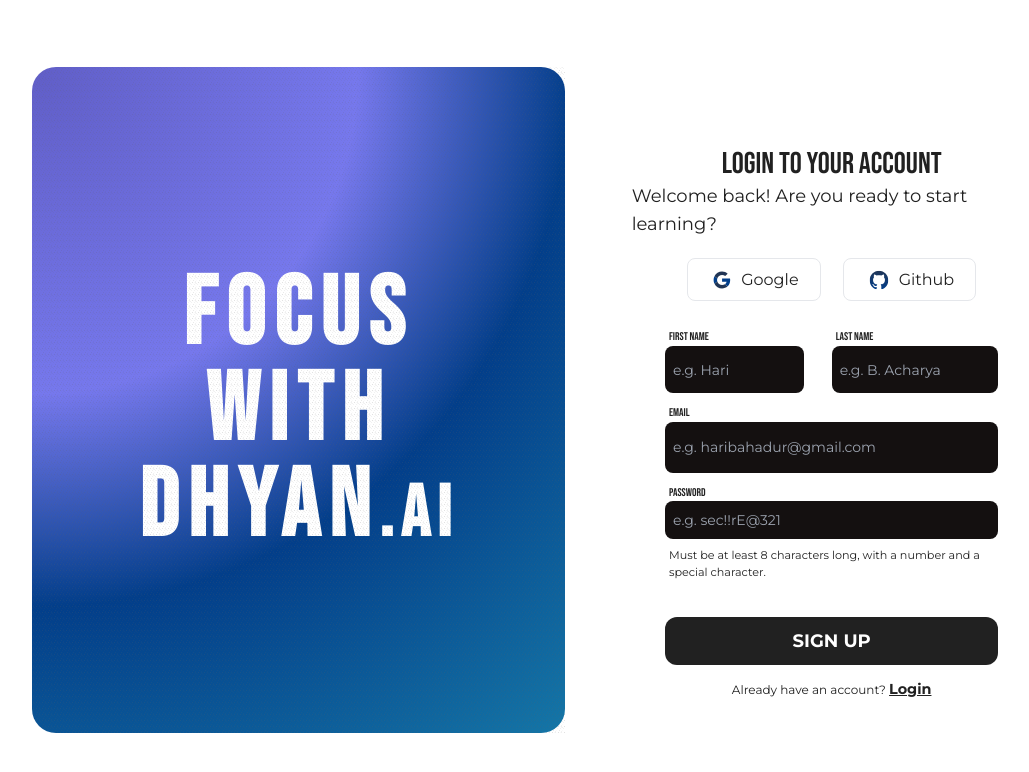
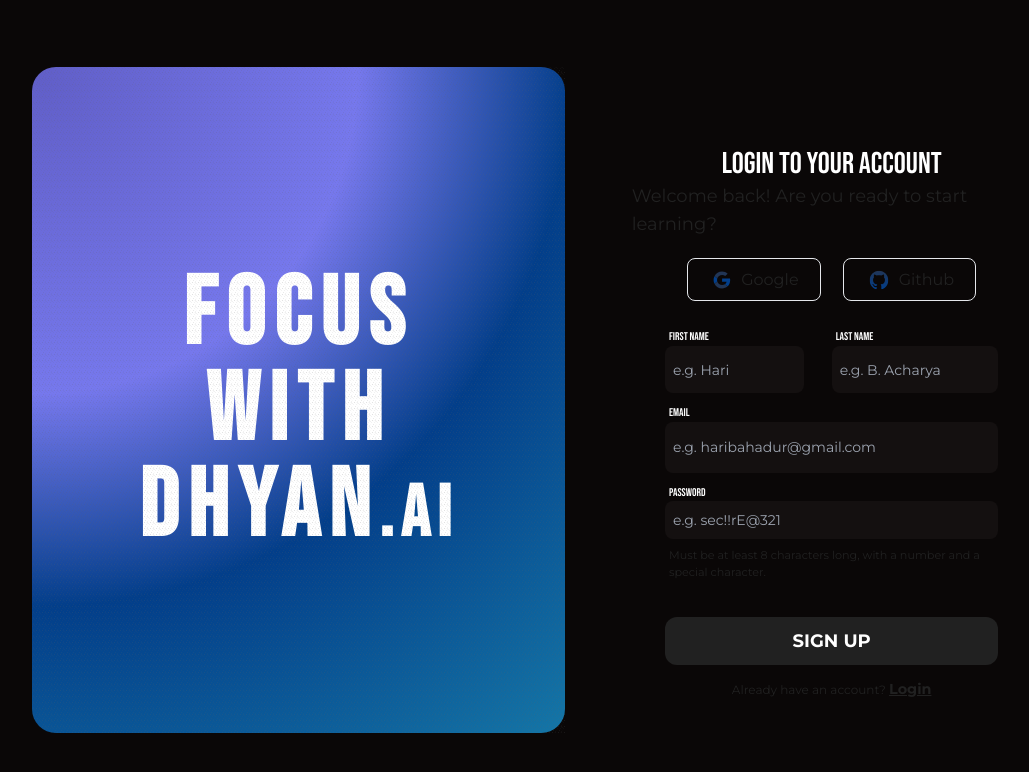
Before and after one commit to ItsSitanshu/dhyan-v1, a Next.js app: page /auth/register in a window 1280 px wide. Shown: the top 772 px of the page, without its empty margins (75-1104 px from the left). Built offline with nearby package versions, Linux system fonts and the light colour scheme; a web font is replaced by a local one; what @supabase/auth-helpers-nextjs would draw is missing.

Commit message:
final styles

```diff
--- a/app/auth/register/page.tsx
+++ b/app/auth/register/page.tsx
@@ -11,8 +11,8 @@
     const [scale, setScale] = useState<number>(200);
 
     return (
-        <div className="flex h-screen w-screen justify-center items-center" onClick={() => setScale(170)}>
-            <div className="flex flex-row justify-start w-10/12 h-5/6 bg-background rounded-3xl">
+        <div className="flex h-screen w-screen justify-center items-center bg-lprim" onClick={() => setScale(170)}>
+            <div className="flex flex-row justify-start w-10/12 h-5/6 bg-lprim rounded-3xl">
                 <div className="w-1/2 h-full relative flex flex-col items-center justify-center rounded-3xl z-0" style={{
                     background: `radial-gradient(100% 80% at 1% 1%, var(--prim1) -100%, var(--sec1) 60%, var(--prim2) 100%, var(--sec2) 200%)`,
                 }}>
@@ -29,8 +29,8 @@
                 </div>
                 <div className="w-1/2 h-full relative flex flex-col items-center justify-center z-0">
                     <div className="w-9/12 flex flex-col items-center justify-center pt-16">
-                        <h1 className="text-foreground font-nue text-3xl">Login to your Account</h1>
-                        <p className="text-foreground/[.5]  text-lg">Welcome back! Are you ready to start learning?</p>
+                        <h1 className="text-background font-nue text-3xl">Login to your Account</h1>
+                        <p className="text-background/[.5]  text-lg">Welcome back! Are you ready to start learning?</p>
                         <AuthButton />
                         <AuthForm />
                     </div>
--- a/app/components/AuthForm.tsx
+++ b/app/components/AuthForm.tsx
@@ -58,7 +58,7 @@
       <form onSubmit={handleSubmit} className="w-full flex flex-col">
         <div className="flex flex-row justify-between w-full h-16">
           <div className="flex flex-col w-5/12 h-full">
-            <span className="font-nue text-[0.7rem] ml-1">First Name</span>
+            <span className="font-nue text-white text-[0.7rem] ml-1">First Name</span>
             <input
               type="text"
               placeholder="e.g. Hari"
@@ -68,7 +68,7 @@
             />
           </div>
           <div className="flex flex-col w-6/12 h-full">
-            <span className="font-nue text-[0.7rem] ml-1">Last Name</span>
+            <span className="font-nue text-white text-[0.7rem] ml-1">Last Name</span>
             <input
               type="text"
               placeholder="e.g. B. Acharya"
@@ -81,7 +81,7 @@
 
         <div className="flex flex-col items-center w-full h-[4.2em] mt-3">
           <div className="flex flex-col h-full w-full">
-            <span className="font-nue text-[0.7rem] ml-1">Email</span>
+            <span className="font-nue text-white text-[0.7rem] ml-1">Email</span>
             <input
               type="email"
               placeholder="e.g. haribahadur@gmail.com"
@@ -94,7 +94,7 @@
 
         <div className="flex flex-col items-center w-full h-24 mt-3">
           <div className="flex flex-col h-full w-full">
-            <span className="font-nue text-[0.7rem] ml-1">Password</span>
+            <span className="font-nue text-white text-[0.7rem] ml-1">Password</span>
             <input
               type="password"
               placeholder="e.g. sec!!rE@321"
--- a/app/components/AuthLoginForm.tsx
+++ b/app/components/AuthLoginForm.tsx
@@ -44,7 +44,7 @@
       <form onSubmit={handleSubmit} className="w-full flex flex-col">
         <div className="flex flex-col items-center w-full h-20">
           <div className="flex flex-col h-full w-full">
-            <span className="font-nue text-[1rem] ml-1">Email</span>
+            <span className="font-nue text-white text-[1rem] ml-1">Email</span>
             <input
               type="email"
               placeholder="e.g. haribahadur@gmail.com"
@@ -57,7 +57,7 @@
 
         <div className="flex flex-col items-center w-full h-28 mt-3">
           <div className="flex flex-col h-full w-full">
-            <span className="font-nue text-[1rem] ml-1">Password</span>
+            <span className="font-nue text-white text-[1rem] ml-1">Password</span>
             <input
               type="password"
               placeholder="e.g. sec!!rE@321"
--- a/app/components/BoxGrid.tsx
+++ b/app/components/BoxGrid.tsx
@@ -47,7 +47,7 @@
   };
 
   return (
-    <div className="relative w-full overflow-hidden">
+    <div className="relative w-full overflow-hidden ">
       <div className="carousel-track">
         <div
           className={`carousel-track-inner ${
@@ -79,8 +79,6 @@
           overflow: hidden;
           white-space: nowrap;
           position: relative;
-          margin-top: 25px;
-          margin-bottom : 10px;
         }
 
         .carousel-track-inner {
@@ -109,11 +107,11 @@
           text-align: center;
           white-space: nowrap;
           cursor: pointer;
-          transition: background 0.08s;
+          transition: background 0.8s;
         }
 
         .box:hover:not(.selected) {
-          background: var(--hoverbgsec);
+          background: #000;
         }
 
         .selected {
--- a/app/components/Example.tsx
+++ b/app/components/Example.tsx
@@ -5,7 +5,7 @@
   const router = useRouter();
 
   return (
-    <div className="w-full max-w-4xl mx-auto mt-12 p-6 rounded-lg bg-bgsec text-white space-y-6 shadow-lg">
+    <div className="w-full max-w-4xl mx-auto mt-12 mb-4 p-6 rounded-lg bg-bgsec text-white space-y-6 shadow-lg">
       {/* User's Message */}
       <div>
         <p className="text-lg font-semibold">User</p>
--- a/app/components/FeatureSection.tsx
+++ b/app/components/FeatureSection.tsx
@@ -55,7 +55,7 @@
 
             <div className="relative z-10 mx-auto max-w-md">
               <span
-                className={`grid h-20 w-20 place-items-center rounded-full bg-foreground transition-all duration-300 group-hover:bg-${item.hoverColor}`}
+                className={`grid h-20 w-20 place-items-center rounded-full bg-foreground transition-all duration-300 group-hover:bg-black`}
               >
                 <Image
                   width={80}
--- a/app/components/Header.tsx
+++ b/app/components/Header.tsx
@@ -9,7 +9,7 @@
       <header className="w-full max-w-5xl flex justify-between items-center px-6 py-4 ">
         <div className="flex items-center space-x-3">
           <img alt="logo" className="h-16" src="/logo.svg" />
-          <span className="text-4xl mt-1.5 font-semibold font-nue text-white">
+          <span className="text-4xl mt-2 font-semibold font-nue text-white">
             Dhyan.AI
           </span>
         </div>
```
Also changed, not shown: app/auth/login/page.tsx (+6 -6 lines).
